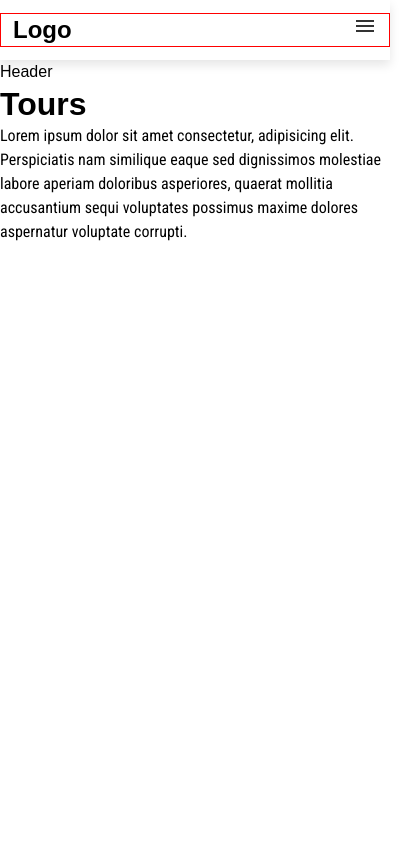
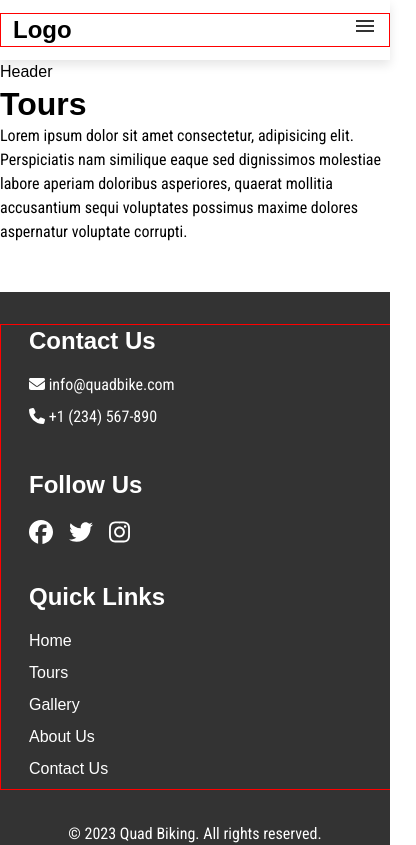
Before and after one commit to p1nu/quadbike, a React (Vite) app: page /tours in a window 390 px wide. Shown: the top 845 px of the page, 416 px wide, since content can reach past the window. Built offline with nearby package versions, Linux system fonts and the light colour scheme.

Commit message:
refactor footer layout for better responsiveness on mobile devices

```diff
--- a/src/App.jsx
+++ b/src/App.jsx
@@ -19,8 +19,8 @@ function App() {
               <Route path="/tours" element={<Tours />} />
             </Routes>
           </main>
+          <Footer />
         </div>
-          <Footer />
       </BrowserRouter>
     </>
   );
--- a/src/styles/components/footer.css
+++ b/src/styles/components/footer.css
@@ -69,3 +69,15 @@
   margin-top: 2rem;
   font-size: 1rem;
 }
+
+@media (max-width: 768px) {
+  .footer-container {
+    flex-direction: column;
+    align-items: flex-start;
+    gap: 2rem;
+  }
+
+  .footer-section {
+    margin: 0 1rem;
+  }
+}
```
